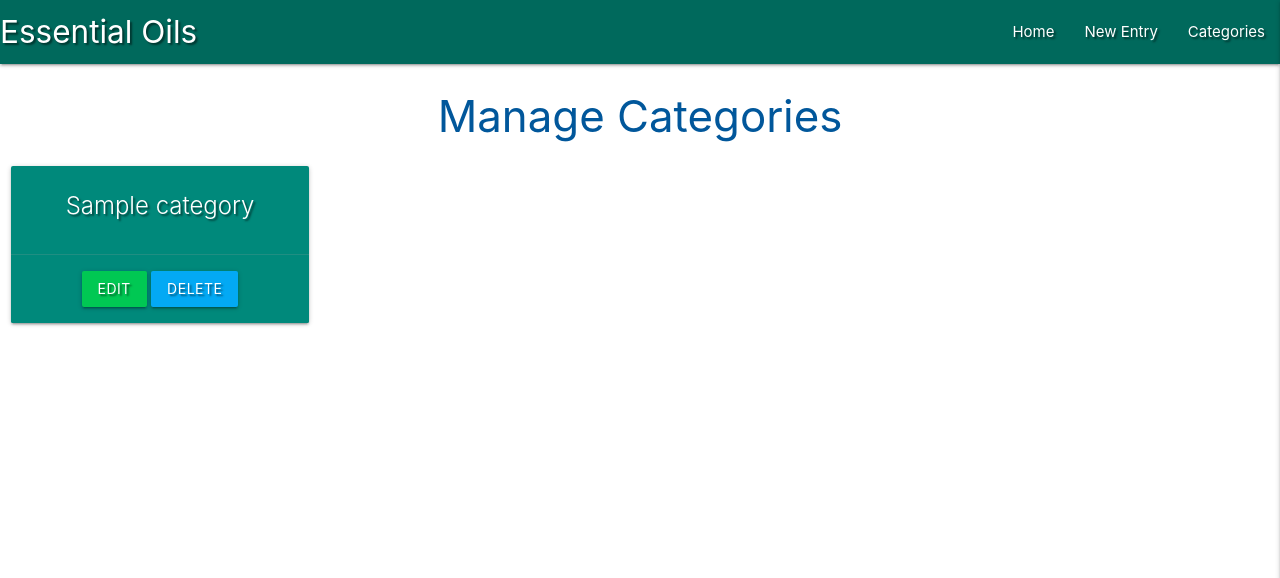
After one commit to Code-Institute-Submissions/EssentialOilsDatabase, a Flask app: page /get_categories in a window 1280 px wide. The commit adds this page. Shown: the top 578 px of the page. Run offline with Flask 2, Linux system fonts and the light colour scheme; a database or web service that is not in the repository returns one stand-in record (values such as "Sample title"); some libraries are stand-ins or nearby versions.

Commit message:
Add Manage Categories template

```diff
--- a/app.py
+++ b/app.py
@@ -70,6 +70,10 @@ def delete_oil(oil_id):
     flash("Oil Successfully Deleted")
     return redirect(url_for("get_essentialoils"))
 
+@app.route("/get_categories")
+def get_categories():
+    categories =list(mongo.db.categories.find().sort("category_name", 1))
+    return render_template("categories.html", categories=categories)
 
 if __name__ == "__main__":
     app.run(host=os.environ.get("IP"),
--- a/templates/base.html
+++ b/templates/base.html
@@ -21,7 +21,7 @@
             <ul class="right hide-on-med-and-down">
                 <li><a href="{{url_for('get_essentialoils') }}">Home</a></li>
                 <li><a href="{{url_for('add_oil') }}">New Entry</a></li>
-                <li><a href="#">Categories</a></li>
+                <li><a href="{{url_for('get_categories') }}">Categories</a></li>
             </ul>
             </div>
         </nav>
@@ -31,7 +31,7 @@
                 <li><h4 class="center-align light-blue-text text-darken-4">Essential Oils</h4></li>
                 <li><a href="{{url_for('get_essentialoils') }}">Home</a></li>
                 <li><a href="{{url_for('add_oil') }}">New Entry</a></li>
-                <li><a href="#">Categories</a></li>
+                <li><a href="{{url_for('get_categories') }}">Categories</a></li>
         </ul>
     </header>
     <section>
--- /dev/null
+++ b/templates/categories.html
@@ -0,0 +1,22 @@
+{% extends "base.html" %}
+{% block content %}
+
+    <h3 class="light-blue-text text-darken-4 center-align">Manage Categories</h3>
+
+    <div class="row">
+        {% for category in categories %}
+            <div class="col s12 m3">
+                <div class="card teal darken-1 text-shadow center-align">
+                    <div class="card-content white-text">
+                        <span class="card-title">{{ category.category_name}}</span>
+                    </div>
+                    <div class="card-action">
+                        <a href="#" class="btn green accent-4">Edit</a>
+                        <a href="#" class="btn light-blue">Delete</a>
+                    </div>
+                </div>
+            </div>
+        {% endfor %}
+    </div>
+
+{% endblock %}
```
